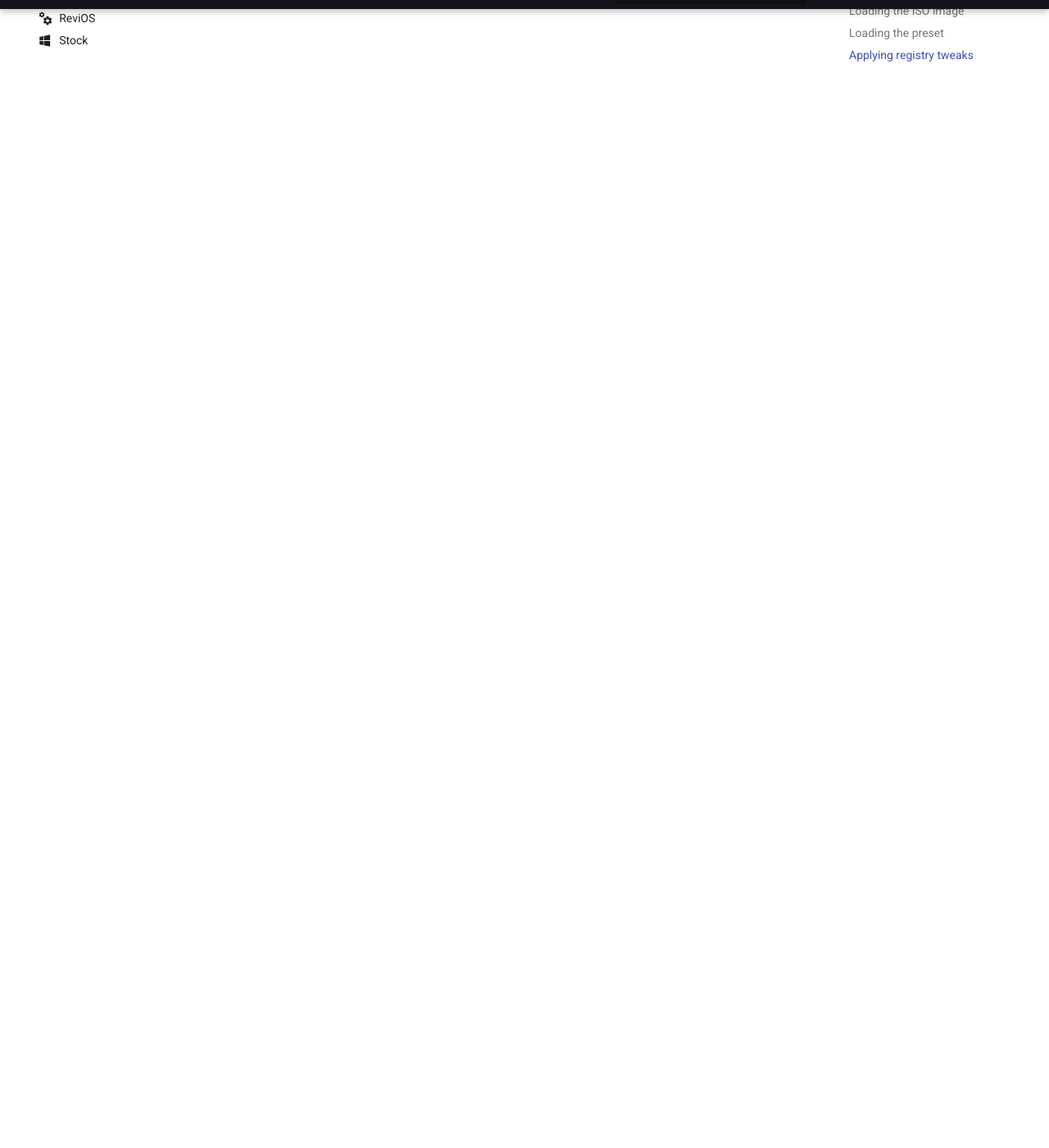
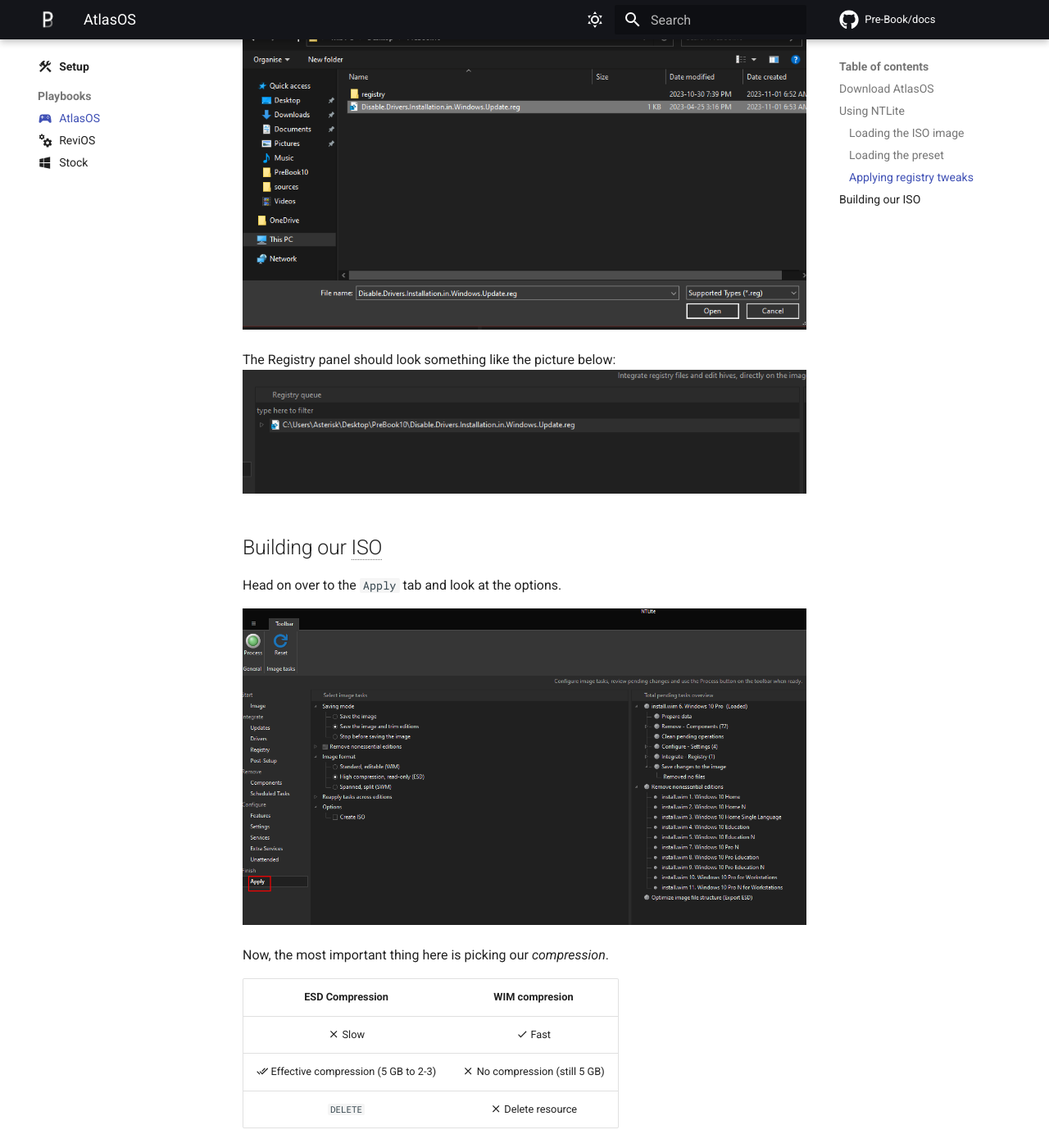
Before and after one commit to Pre-Book/docs, an MkDocs documentation site: the page built from docs/setup/playbooks/atlas.md, in a window 1280 px wide and 1400 px high, scrolled down 3703 px. Shown: the whole window at 82% size. Built offline with MkDocs 1.6.1 and Material for MkDocs 9.7.7, drawn with Linux system fonts in a browser that asks for light colours; comment, search, counter and statistics services are not loaded; some of the changed text lies outside the part shown.

Commit message:
chore: more content

```diff
--- a/docs/setup/playbooks/atlas.md
+++ b/docs/setup/playbooks/atlas.md
@@ -67,3 +67,24 @@ Head over to the `Registry` tab.
 At the top, click `Add > Registry Files`.
 
 ![ntlite-7](../../assets/ntlite-7.png)
+
+Now, find the `Disable.Drivers.Installation.in.Windows.Update.reg` in the preset folder. Load it.
+
+![ntlite-8](../../assets/ntlite-8.png)
+
+The Registry panel should look something like the picture below:
+![ntlite-9](../../assets/ntlite-9.png)
+
+## Building our ISO
+
+Head on over to the `Apply` tab and look at the options.
+
+![ntlite-10](../../assets/ntlite-10.png)
+
+Now, the most important thing here is picking our *compression*.
+
+|                     ESD Compression                      |                  WIM compresion                   |
+| :------------------------------------------------------: | :-----------------------------------------------: |
+|                :material-close:     Slow                 |             :material-check:     Fast             |
+| :material-check-all: Effective compression (5 GB to 2-3) | :material-close:      No compression (still 5 GB) |
+|                         `DELETE`                         |       :material-close:     Delete resource        |
--- a/mkdocs.yml
+++ b/mkdocs.yml
@@ -20,6 +20,7 @@ theme:
     - content.action.view
     - content.code.copy
     - content.code.annotate
+    - content.tabs.link
   icon:
     edit: material/file-edit
     view: material/file-eye
@@ -104,6 +105,9 @@ markdown_extensions:
       line_spans: __span
       pygments_lang_class: true
   - pymdownx.inlinehilite
+  - tables
+  - pymdownx.tabbed:
+      alternate_style: true
   - pymdownx.snippets:
       auto_append:
         - includes/abbreviations.md
```
Also changed, not shown: docs/assets/ntlite-10.png (added), docs/assets/ntlite-8.png (added), docs/assets/ntlite-9.png (added).
